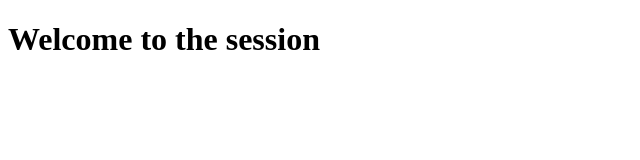
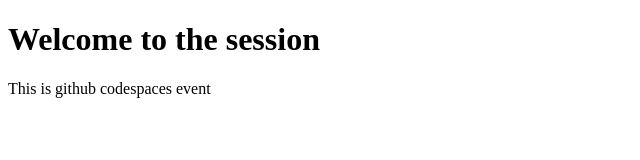
Before and after one commit to AbhishekMankame/github_codespaces_sample_repo_MLSA_event, a plain HTML site: page app.html in a window 1280 px wide. Shown: the whole page, without its empty margins (0-640 px from the left). Drawn offline with Linux system fonts and the light colour scheme.

Commit message:
simple_commit

```diff
--- a/app.html
+++ b/app.html
@@ -8,6 +8,7 @@
 </head>
 <body>
     <h1>Welcome to the session</h1>
+    <p>This is github codespaces event</p>
 
 </body>
 </html>
```
